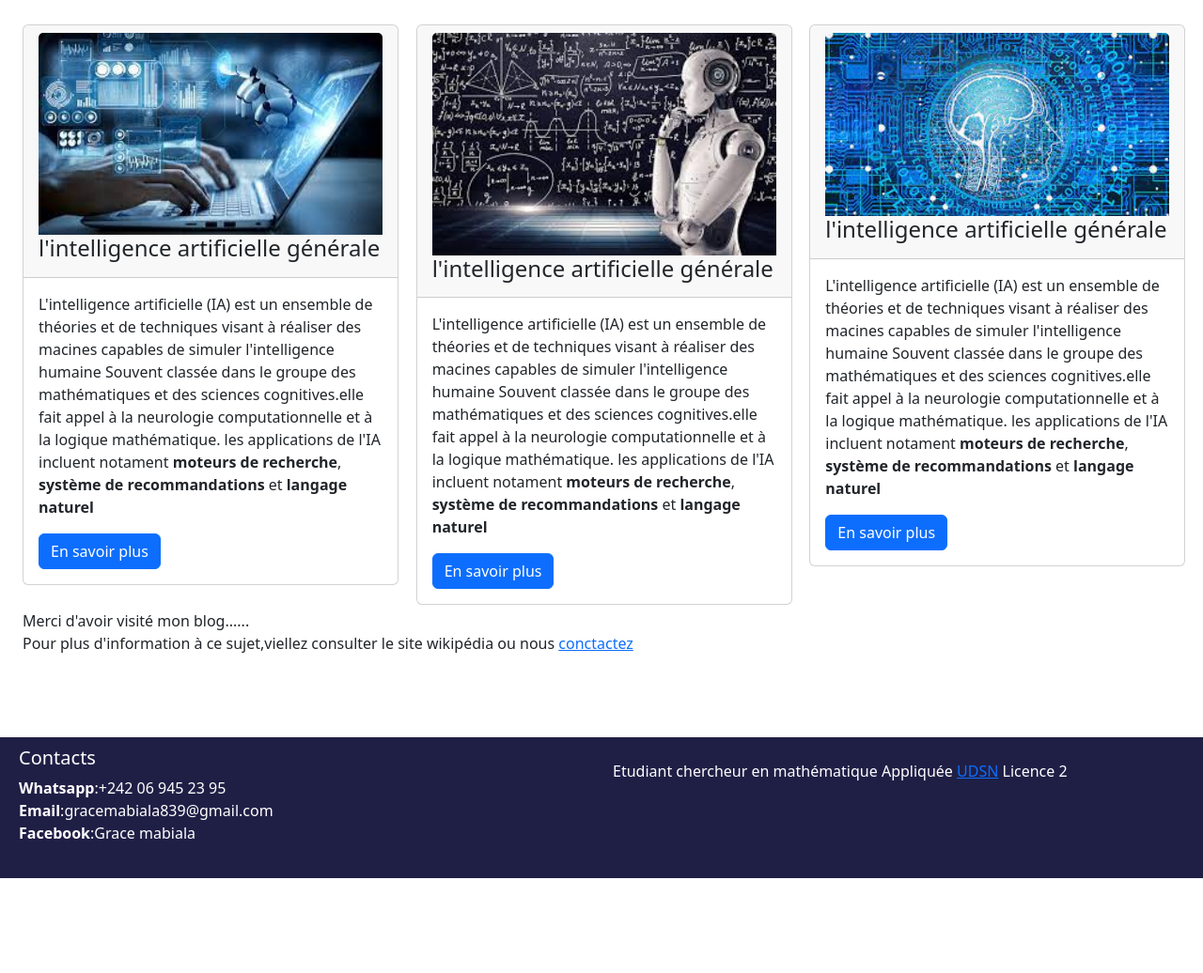
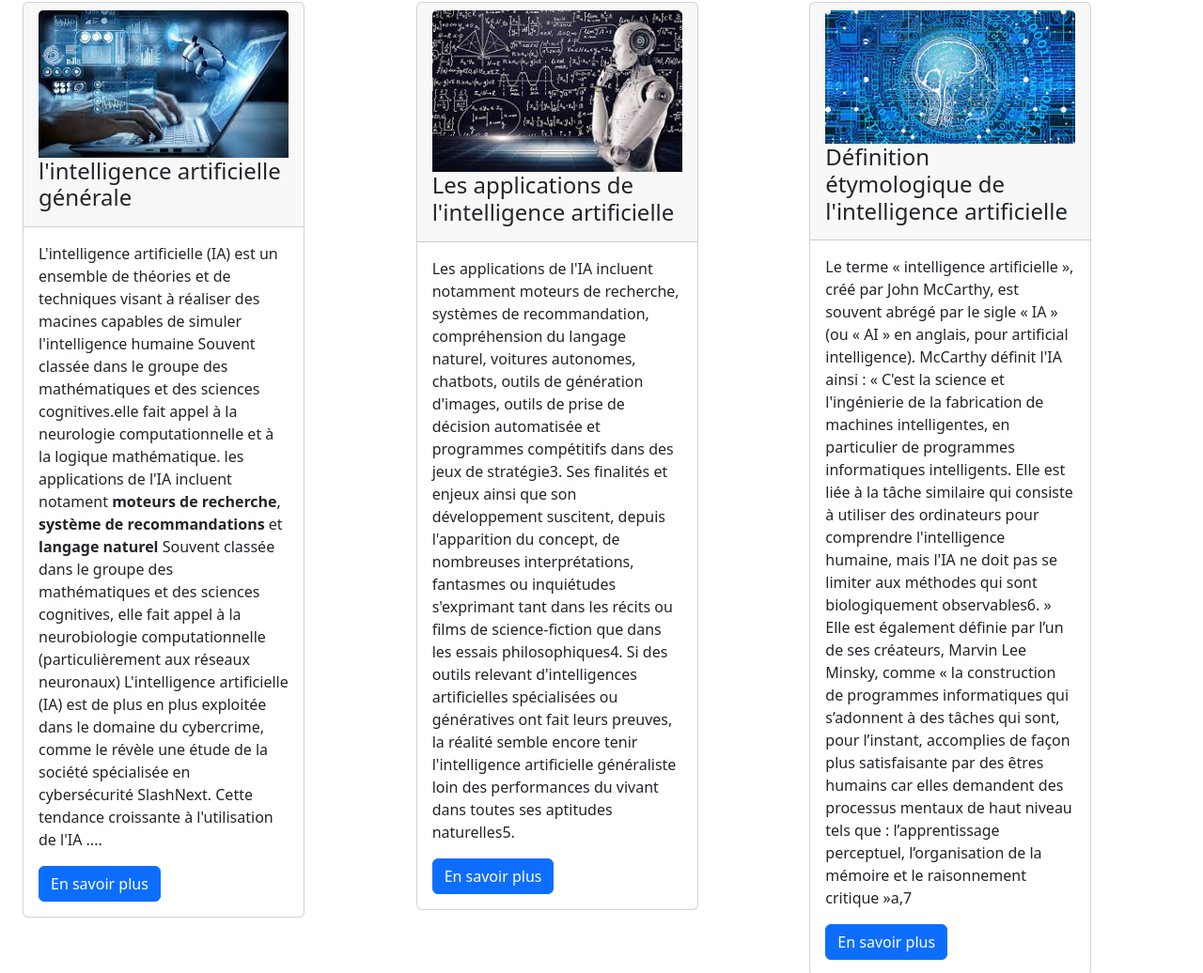
Before and after one commit to grace-mabiala/Myblog, a plain HTML site: page index.html in a window 1280 px wide. Shown: the part 607-1643 px from the top of the page at 94% size. Before the commit the page ends 1542 px from the top, so only its background shows below. Drawn offline with Linux system fonts and the light colour scheme.

Commit message:
après la dernière sauvegarde

```diff
--- a/css/styles.css
+++ b/css/styles.css
@@ -0,0 +1,32 @@
+@media screen and (max-width: 358px) {
+    body{
+        font-size:12px;
+    }
+    #colonne{
+        display: flex;
+        flex-direction:column;
+
+    }
+    .etudiant{
+        display:none;
+    }
+    .contacts{
+        font-size:12px;
+
+    }
+    .title{
+        font-size: 12px;
+    }
+    #col1{
+        width: 300px;
+    }
+    #col2{
+        width: 300px;
+    }
+    #col3{
+        width: 300px;
+    }
+    .card-img-top:hover{
+        transform: scale(0.4)
+    }
+}
--- a/index.html
+++ b/index.html
@@ -4,12 +4,13 @@
     <meta charset="UTF-8">
     <meta name="viewport" content="width=device-width, initial-scale=1.0">
     <link rel="stylesheet" href="css/bootstrap.min.css">
+    <link rel="stylesheet" href="css/styles.css">
     <title>Mon blog</title>
 </head>
 <body>
-    <nav class="navbar navbar-expand bg-dark navbar-dark">
+    <nav class="navbar navbar-expand bg-dark navbar-dark fixed">
         <div class="navbar-fluid">
-            <h3 class="navbar-text text-center ms-3"><a href="#" style="text-decoration: none;">Mon blog</a></h3>
+            <h3 class="navbar-text text-center ms-3 title"><a href="#" style="text-decoration: none;">Mon blog</a></h3>
         </div>
         <a href="http://" style="margin-left:70%;"><img src="images/grace (2).jpg" height="70px" style="border-radius: 100% " alt=""></a>
     </nav>
@@ -17,15 +18,15 @@
         <img src="images/image4.jpeg" style="width: 100%; height:400px"/>
     </div>
     <br>
-    <h2 class="text-center">Bienvenue à mon Blog composé de multiples articles sur l'intelligence artificielle</h2>
+    <h2 class="text-center" style="font-size: 12px;">Bienvenue à mon Blog composé de multiples articles sur l'intelligence artificielle</h2>
     <br>
     <br>
-    <div class="row p-4">
+    <div class="row p-4" id="colonne" >
 
-    <div class="col-4">
+    <div class="col-4 " >
 
         <div class="justify-content-center" style="margin:5px auto">
-            <div class="card" style="width:400px">
+            <div class="card" style="width:300px" id="col1">
                 <div class="card-header">
                     <img  class="card-img-top" src="images/image2.jpeg" alt="">
                     <h4 class="card-title">l'intelligence artificielle générale </h4>
@@ -38,58 +39,68 @@
                          appel à la neurologie computationnelle et à la logique mathématique.
                          les applications de l'IA incluent notament <strong>moteurs de recherche</strong>,
                          <strong>système de recommandations</strong> et <strong>langage naturel</strong>
+                         Souvent classée dans le groupe des mathématiques et des sciences cognitives,
+                         elle fait appel à la neurobiologie computationnelle (particulièrement aux réseaux neuronaux)
+                         L'intelligence artificielle (IA) est de plus en plus exploitée dans le domaine du cybercrime, comme le révèle une étude de la société
+                         spécialisée en cybersécurité SlashNext. Cette tendance croissante à l'utilisation de l'IA ....
+
 
                     </p>
-                    <a class="btn btn-primary" href=""> En savoir plus</a>
+                    <a class="btn btn-primary" href="https://fr.wikipedia.org/wiki/Intelligence_artificielle"> En savoir plus</a>
                 </div>
             </div>
         </div>
     </div>
-    <div class="col-4">
+    <div class="col-4" >
 
         <div class="justify-content-center" style="margin:5px auto">
-            <div class="card" style="width:400px">
+            <div class="card" style="width:300px" id="col2">
                 <div class="card-header">
                     <img  class="card-img-top" src="images/image1.jpeg" alt="">
-                    <h4 class="card-title">l'intelligence artificielle générale </h4>
+                    <h4 class="card-title">Les applications de l'intelligence artificielle </h4>
                 </div>
                 <div class="card-body">
-                    <p class="card-text">L'intelligence artificielle (IA) est un ensemble de théories
-                         et de techniques visant à réaliser des macines capables de simuler l'intelligence humaine
-
-                         Souvent classée dans le groupe des mathématiques et des sciences cognitives.elle fait
-                         appel à la neurologie computationnelle et à la logique mathématique.
-                         les applications de l'IA incluent notament <strong>moteurs de recherche</strong>,
-                         <strong>système de recommandations</strong> et <strong>langage naturel</strong>
-
+                    <p class="card-text">
+                        Les applications de l'IA incluent notamment moteurs de recherche, systèmes de recommandation,
+                        compréhension du langage naturel, voitures autonomes, chatbots, outils
+                        de génération d'images, outils de prise de décision automatisée
+                        et programmes compétitifs dans des jeux de stratégie3.
+                        Ses finalités et enjeux ainsi que son développement suscitent,
+                         depuis l'apparition du concept, de nombreuses interprétations,
+                          fantasmes ou inquiétudes s'exprimant tant dans les récits ou
+                        films de science-fiction que dans les essais philosophiques4.
+                        Si des outils relevant d'intelligences artificielles spécialisées ou
+                        génératives ont fait leurs preuves, la réalité semble
+                        encore tenir l'intelligence artificielle généraliste
+                        loin des performances du vivant dans toutes ses aptitudes naturelles5.
                     </p>
-                    <a class="btn btn-primary" href=""> En savoir plus</a>
+                    <a class="btn btn-primary" href="https://fr.wikipedia.org/wiki/Intelligence_artificielle"> En savoir plus</a>
                 </div>
             </div>
         </div>
     </div>
 
-    <div class="col-4">
+    <div class="col-4" id="col3">
 
         <div class="justify-content-center" style="margin:5px auto">
-            <div class="card" style="width:400px">
+            <div class="card" style="width:300px" id="col3">
                 <div class="card-header">
                     <img  class="card-img-top" src="images/image3.jpeg" alt="">
-                    <h4 class="card-title">l'intelligence artificielle générale </h4>
+                    <h4 class="card-title">Définition étymologique de l'intelligence artificielle </h4>
                 </div>
                 <div class="card-body">
-                    <p class="card-text">L'intelligence artificielle (IA) est un ensemble de théories
-                         et de techniques visant à réaliser des macines capables de simuler l'intelligence humaine
+                    <p class="card-text">
+                        Le terme « intelligence artificielle », créé par John McCarthy, est souvent abrégé par le sigle « IA » (ou « AI » en anglais, pour artificial intelligence). McCarthy définit l'IA
+                         ainsi : « C'est la science et l'ingénierie de la fabrication de machines intelligentes, en particulier de programmes informatiques intelligents. Elle est liée à la tâche similaire
+                         qui consiste à utiliser des ordinateurs pour comprendre l'intelligence humaine, mais l'IA ne doit pas se limiter aux méthodes qui sont biologiquement observables6. »
 
-                         Souvent classée dans le groupe des mathématiques et des sciences cognitives.elle fait
-                         appel à la neurologie computationnelle et à la logique mathématique.
-                         les applications de l'IA incluent notament <strong>moteurs de recherche</strong>,
-                         <strong>système de recommandations</strong> et <strong>langage naturel</strong>
+                    Elle est également définie par l’un de ses créateurs, Marvin Lee Minsky, comme « la construction de programmes informatiques qui s’adonnent à des tâches qui sont, pour l’instant, accomplies de façon plus
+                    satisfaisante par des êtres humains car elles demandent des processus mentaux de haut niveau tels que : l’apprentissage perceptuel, l’organisation de la mémoire et le raisonnement critique »a,7
 
                     </p>
 
 
-                    <a class="btn btn-primary" href=""> En savoir plus</a>
+                    <a class="btn btn-primary" href="https://fr.wikipedia.org/wiki/Intelligence_artificielle"> En savoir plus</a>
                 </div>
             </div>
         </div>
@@ -108,18 +119,18 @@
 
 
 <footer id="contact">
-    <div style="background-color: rgb(31, 31, 70); height: 150px;">
-        <div class="row">
-            <div class="col-6">
+    <div style="background-color: rgb(31, 31, 70); height: 150px; width: 100%;">
+        <div class="row " style="width:100%">
+            <div class="col-6 contacts">
                 <div style="margin-top:10px; margin-left: 20px;">
                     <h5 style="color: white;">Contacts</h5>
-                    <span style="color:white"><strong>Whatsapp</strong>:+242 06 945 23 95</span><br>
+                    <span style="color:white"><strong>Whatsapp</strong>:069452395</span><br>
                     <span style="color:white"><strong>Email</strong>:gracemabiala839@gmail.com</span><br>
                     <span style="color:white"><strong>Facebook</strong>:Grace mabiala</span>
                 </div>
             </div>
 
-            <div class="col-6 ">
+            <div class="col-6 etudiant">
                <p style="color: white;" class="mt-4">Etudiant chercheur en mathématique Appliquée <a href="http://">UDSN</a> Licence 2</p>
             </div>
         </div>
```
